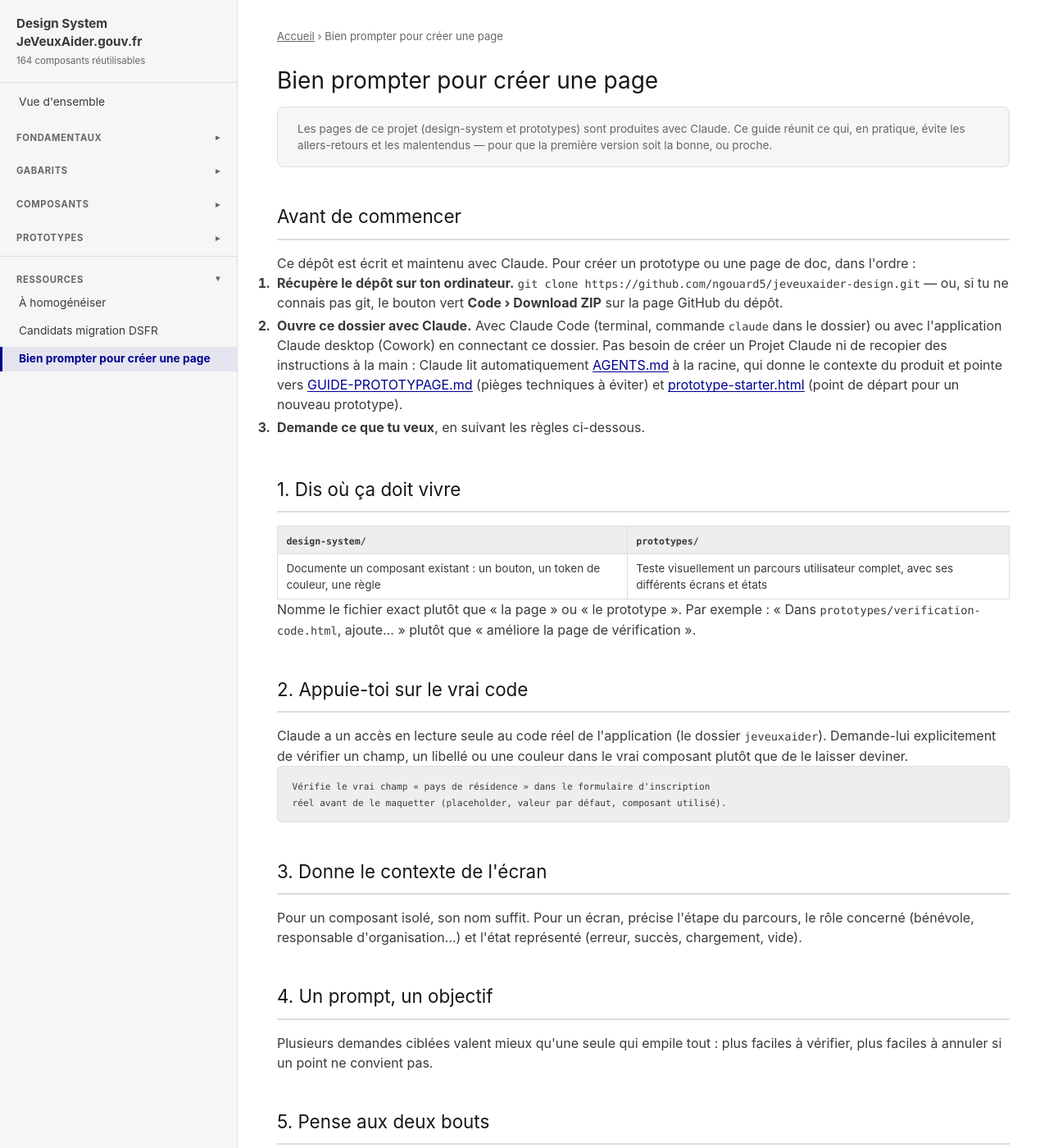
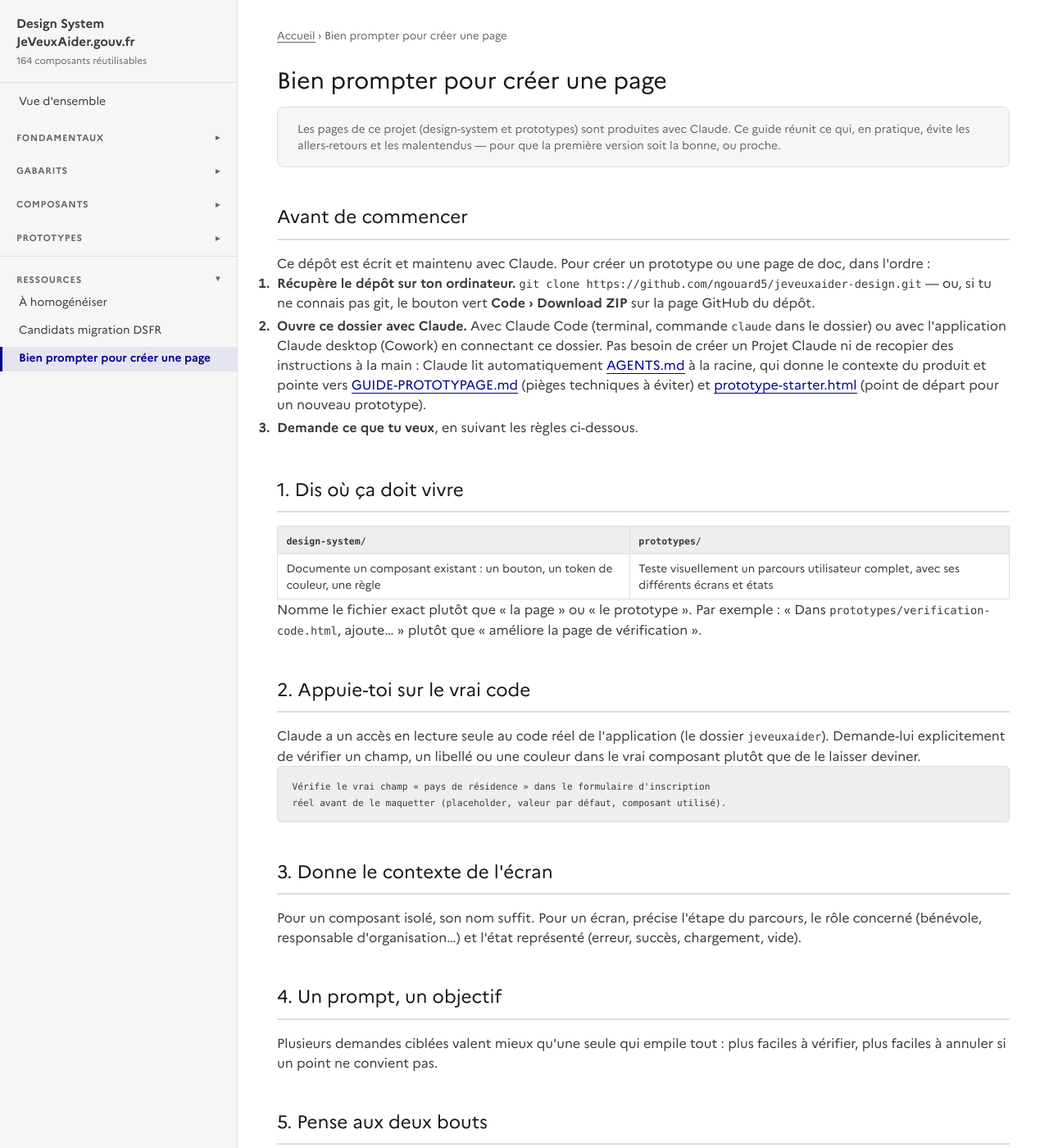
Before and after one commit to ngouard5/jeveuxaider-design, a Jekyll site: the page built from design-system/guide-prompts.html, in a window 1280 px wide and 1400 px high. Shown: the whole window at 82% size. Built offline with Jekyll 4.4.1, drawn with Linux system fonts in a browser that asks for light colours.

Commit message:
fix: police Marianne sur les pages de doc
Le body du layout Jekyll utilisait encore la police système ; passe en Marianne (déjà déclarée via @font-face dans patches.css) comme le reste du site.

```diff
--- a/_layouts/default.html
+++ b/_layouts/default.html
@@ -24,7 +24,7 @@
 *{box-sizing:border-box}
 html,body{margin:0;padding:0}
 body{
-  background:var(--bg); color:var(--fg); font-family:-apple-system,BlinkMacSystemFont,"Segoe UI",Roboto,Helvetica,Arial,sans-serif;
+  background:var(--bg); color:var(--fg); font-family:Marianne,-apple-system,BlinkMacSystemFont,"Segoe UI",Roboto,Helvetica,Arial,sans-serif;
   line-height:1.5; display:flex; min-height:100vh; align-items:stretch;
 }
 a{color:var(--link)}
```
